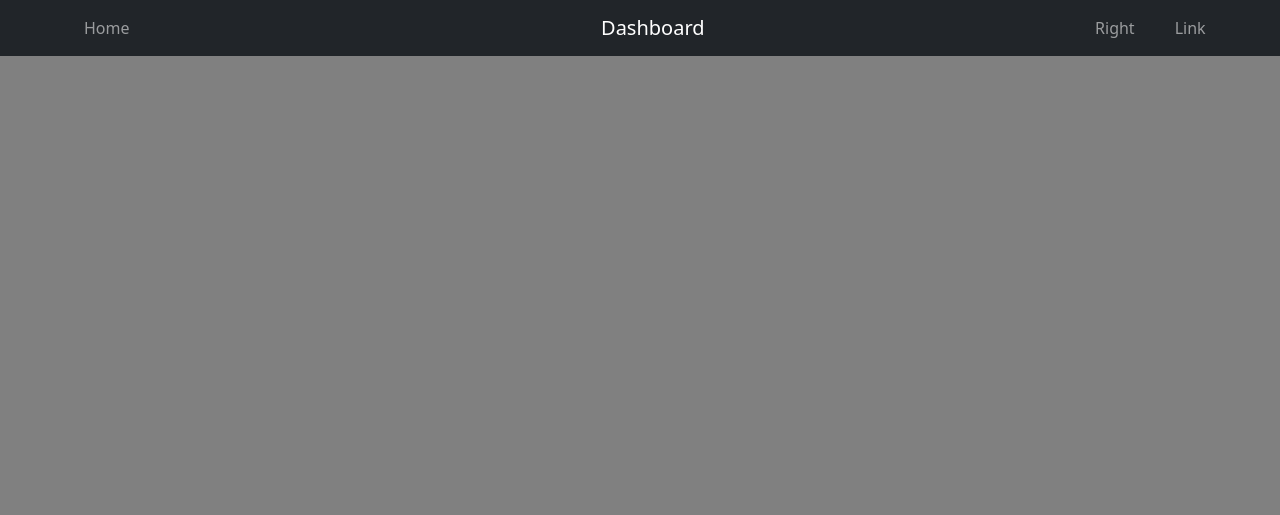
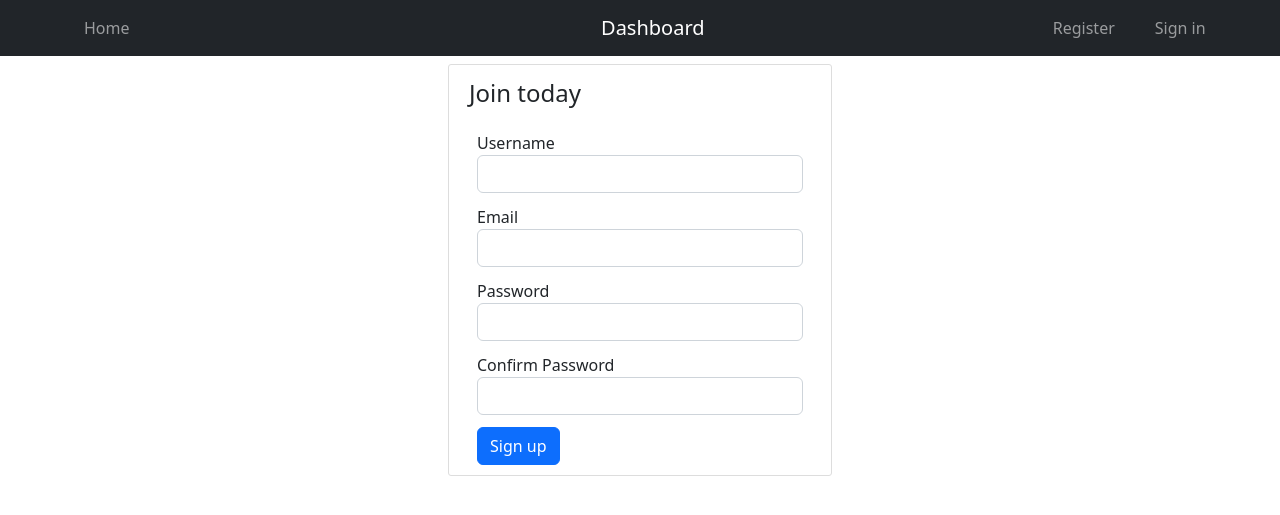
Before and after one commit to Arttumake/Dashboard, a Flask app: page /register in a window 1280 px wide. Shown: the top 515 px of the page. Run offline with Flask 2, Linux system fonts and the light colour scheme.

Commit message:
flash error msgs for registration form

```diff
--- a/app.py
+++ b/app.py
@@ -1,4 +1,4 @@
-from flask import Flask, render_template
+from flask import Flask, render_template, flash, redirect, url_for
 from forms import LoginForm, RegistrationForm
 
 
@@ -8,15 +8,19 @@ app.config['SECRET_KEY'] = 'b97a0fb6e78773671b40ab10cf5133ea'
 
 @app.route('/')
 @app.route("/home")
-def initial():
+def home():
     return render_template('home.html', title='Home')
 
-@app.route('/register')
+@app.route('/register', methods=['GET', 'POST'])
 def register():
     form = RegistrationForm()
+    print(form.validate_on_submit())
+    if form.validate_on_submit():
+        flash(f'Account created for {form.username.data}!', 'success')
+        return redirect(url_for('home'))
     return render_template('register.html', title='Register', form=form)
 
-@app.route('/login')
+@app.route('/login', methods=['GET', 'POST'])
 def login():
     form = LoginForm()
     return render_template('login.html', title='Login', form=form)
--- a/forms.py
+++ b/forms.py
@@ -1,16 +1,16 @@
 from flask_wtf import FlaskForm
 from wtforms import StringField, EmailField, SubmitField, PasswordField, BooleanField
-from wtforms.validators import Length, Email, InputRequired, EqualTo
+from wtforms.validators import Length, Email, DataRequired, EqualTo, NoneOf
 
 class RegistrationForm(FlaskForm):
-    username = StringField('Username', validators=[InputRequired(), Length(min=3, max=16)])
-    email = EmailField('Email', validators=[InputRequired(),Email()])
-    password = PasswordField('Password', validators=[InputRequired()])
-    confirm_password = PasswordField('Password', validators=[InputRequired(), EqualTo("password")])
+    username = StringField('Username', validators=[DataRequired(), Length(min=3, max=16)])
+    email = EmailField('Email', validators=[DataRequired(),Email()])
+    password = PasswordField('Password', validators=[DataRequired()])
+    confirm_password = PasswordField('Confirm Password', validators=[DataRequired(), EqualTo("password")])
     submit = SubmitField('Sign up')
 
 class LoginForm(FlaskForm):
-    email = EmailField('Email', validators=[InputRequired(),Email()])
-    password = PasswordField('Password', validators=[InputRequired()])
+    email = EmailField('Email', validators=[DataRequired(),Email()])
+    password = PasswordField('Password', validators=[DataRequired()])
     remember = BooleanField('Remember me')
     submit = SubmitField('Sign in')
--- a/static/style.css
+++ b/static/style.css
@@ -1,10 +1,6 @@
 .navbar {
     padding-left: 5%;
     padding-right: 3%;
-}
-
-body {
-    background-color: grey
 }
 
 .tododiv {
@@ -16,3 +12,18 @@ body {
     border-color: black;
     border-top-right-radius: 10%;
 }
+
+.form-contents {
+    background: #ffffff;
+    padding: 10px 20px;
+    border: 1px solid #dddddd;
+    border-radius: 3px;
+    width: 30%;
+    margin:auto;
+  }
+
+.form-group {
+    padding-top: 12px;
+    margin-left: 8px;
+    margin-right: 8px;
+}
--- a/templates/base.html
+++ b/templates/base.html
@@ -18,7 +18,7 @@
             <div class="navbar-collapse collapse w-100 order-1 order-md-0 dual-collapse2">
                 <ul class="navbar-nav me-auto">
                     <li class="nav-item">
-                        <a class="nav-link" href="#">Home</a>
+                        <a class="nav-link" href="{{ url_for('home')}}">Home</a>
                     </li>
                 </ul>
             </div>
@@ -31,15 +31,24 @@
             <div class="navbar-collapse collapse w-100 order-2 dual-collapse2">
                 <ul class="navbar-nav ms-auto">
                     <li class="nav-item px-2">
-                        <a class="nav-link" href="#">Right</a>
+                        <a class="nav-link" href="{{ url_for('register')}}">Register</a>
                     </li>
                     <li class="nav-item px-3">
-                        <a class="nav-link" href="#">Link</a>
+                        <a class="nav-link" href="{{ url_for('login')}}">Sign in</a>
                     </li>
                 </ul>
             </div>
         </div>
     </nav>
+    {% with messages = get_flashed_messages(with_categories=true) %}
+        {% if messages %}
+            {% for category, message in messages %}
+                <div class="alert alert-{{ category }}">
+                    {{ message }}
+                </div>
+            {% endfor %}
+        {% endif %}
+    {% endwith %}
     {% block contents %}{% endblock %}
     <script src="https://cdn.jsdelivr.net/npm/@popperjs/core@2.11.6/dist/umd/popper.min.js" integrity="sha384-oBqDVmMz9ATKxIep9tiCxS/Z9fNfEXiDAYTujMAeBAsjFuCZSmKbSSUnQlmh/jp3" crossorigin="anonymous"></script>
     <script src="https://cdn.jsdelivr.net/npm/bootstrap@5.2.2/dist/js/bootstrap.min.js" integrity="sha384-IDwe1+LCz02ROU9k972gdyvl+AESN10+x7tBKgc9I5HFtuNz0wWnPclzo6p9vxnk" crossorigin="anonymous"></script>
--- a/templates/home.html
+++ b/templates/home.html
@@ -1,4 +1,2 @@
 {% extends 'base.html' %}
-{% block contents %}
-
-{% endblock contents %}
+{% block contents %}{% endblock contents %}
--- a/templates/register.html
+++ b/templates/register.html
@@ -1 +1,64 @@
 {% extends 'base.html' %}
+{% block contents %}
+    <div class="form-contents mt-2">
+        <form method="POST" action="">
+            {{ form.hidden_tag() }}
+            <legend> Join today</legend>
+            <div class="form-group">
+                {{ form.username.label (class="form-control-label")}}
+                {% if form.username.errors %}
+                    {{ form.username (class="form-control is-invalid") }}
+                    <div class="invalid-feedback">
+                        {% for error in form.username.errors %}
+                            <span>{{ error }}</span>
+                        {% endfor %}
+                    </div>
+                {% else %}
+                    {{ form.username (class="form-control") }}
+                {% endif %}
+            </div>
+            <div class="form-group">
+                {{ form.email.label (class="form-control-label")}}
+                {% if form.email.errors %}
+                    {{ form.email (class="form-control is-invalid") }}
+                    <div class="invalid-feedback">
+                        {% for error in form.email.errors %}
+                            <span>{{ error }}</span>
+                        {% endfor %}
+                    </div>
+                {% else %}
+                    {{ form.email (class="form-control") }}
+                {% endif %}
+            </div>
+            <div class="form-group">
+                {{ form.password.label (class="form-control-label")}}
+                {% if form.password.errors %}
+                    {{ form.password (class="form-control is-invalid") }}
+                    <div class="invalid-feedback">
+                        {% for error in form.password.errors %}
+                            <span>{{ error }}</span>
+                        {% endfor %}
+                    </div>
+                {% else %}
+                    {{ form.password (class="form-control") }}
+                {% endif %}
+            </div>
+            <div class="form-group">
+                {{ form.confirm_password.label (class="form-control-label")}}
+                {% if form.confirm_password.errors %}
+                    {{ form.confirm_password (class="form-control is-invalid") }}
+                    <div class="invalid-feedback">
+                        {% for error in form.confirm_password.errors %}
+                            <span>{{ error }}</span>
+                        {% endfor %}
+                    </div>
+                {% else %}
+                    {{ form.confirm_password (class="form-control") }}
+                {% endif %}
+            </div>
+            <div class="form-group">
+                {{ form.submit(class="btn btn-primary") }}
+            </div>
+        </form>
+    </div>
+{% endblock contents %}
```
Also changed, not shown: templates/login.html (+19 -0 lines).
